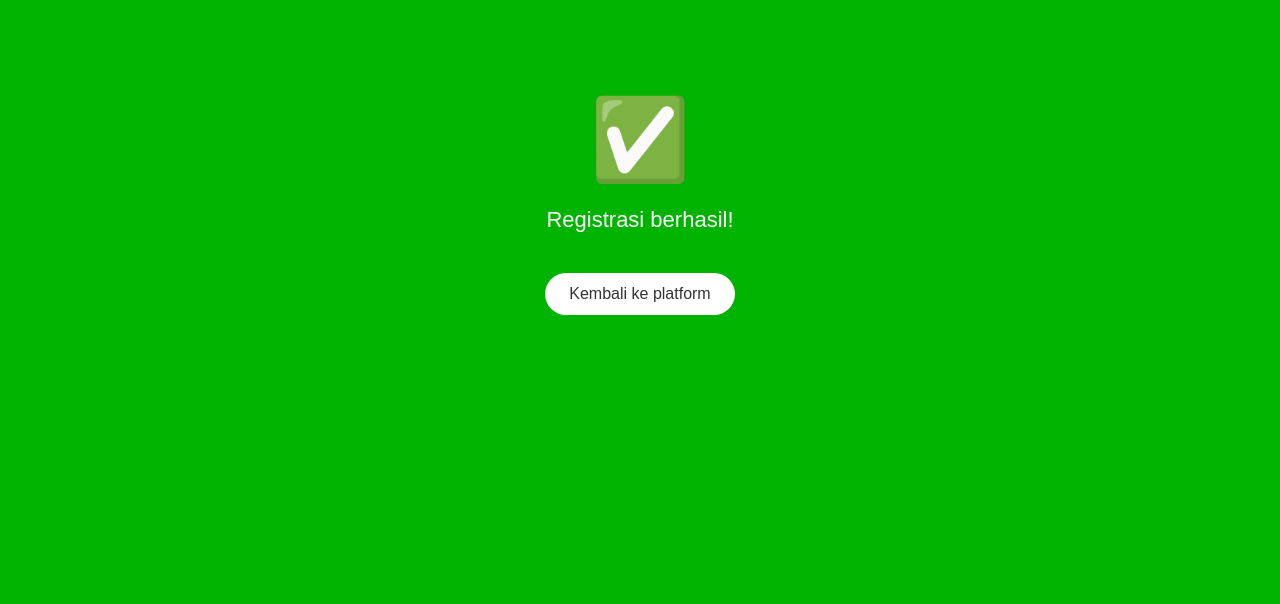
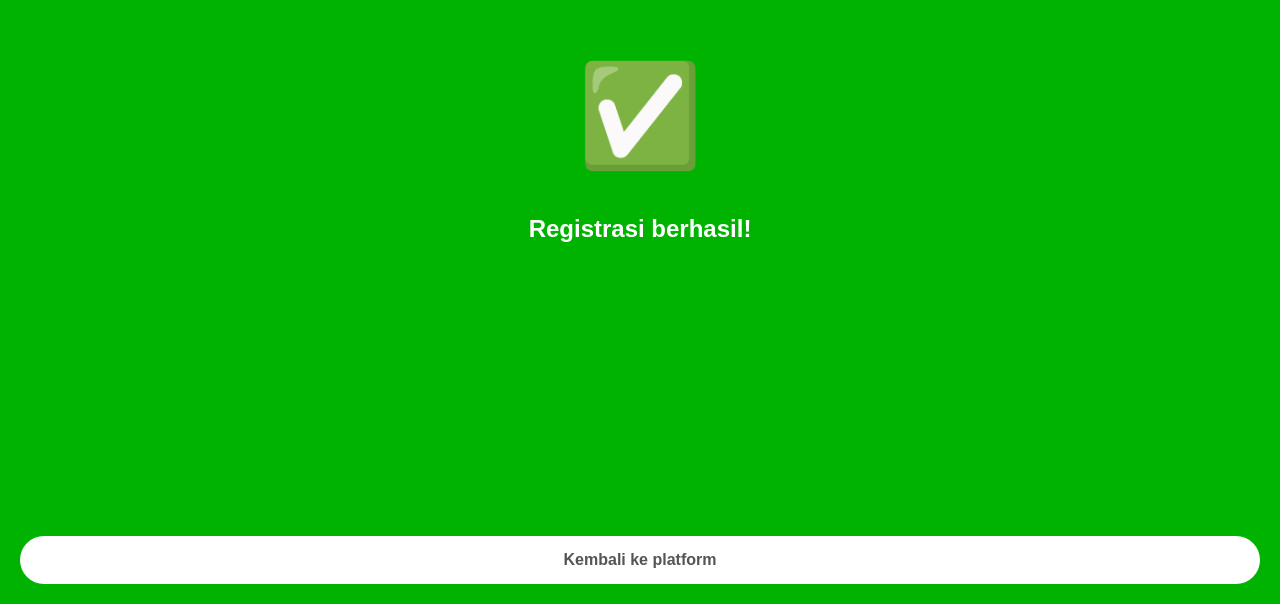
Before and after one commit to putraAsliRI/sample-deeplink, a plain HTML site: page register/index.html in a window 1280 px wide. Shown: the part 196-800 px from the top of the page. Drawn offline with Linux system fonts and the light colour scheme.

Commit message:
Update index.html

```diff
--- a/register/index.html
+++ b/register/index.html
@@ -1,65 +1,76 @@
-
 <!DOCTYPE html>
 <html lang="en">
 <head>
   <meta charset="UTF-8">
   <meta name="viewport" content="width=device-width, initial-scale=1.0">
-  <title>Redirect to App</title>
+  <title>Registrasi Berhasil</title>
   <style>
     body {
+      margin: 0;
+      padding: 0;
+      background-color: #00b300; /* hijau */
       font-family: Arial, sans-serif;
       text-align: center;
-      background-color: #00B300; /* hijau */
-      color: white;
+      height: 100vh;
       display: flex;
       flex-direction: column;
+      justify-content: space-between;
+    }
+    .content {
+      flex: 1;
+      display: flex;
+      flex-direction: column;
+      align-items: center;
       justify-content: center;
-      align-items: center;
-      height: 100vh;
-      margin: 0;
+      color: white;
     }
-
-    .icon {
-      font-size: 80px;
+    .checkmark {
+      font-size: 100px;
       margin-bottom: 20px;
     }
-
-    .message {
-      font-size: 22px;
-      margin-bottom: 40px;
-    }
-
     .btn {
-      background: white;
-      color: #333;
-      padding: 12px 24px;
+      margin: 20px;
+      padding: 15px;
+      background-color: white;
+      color: #555;
       border: none;
-      border-radius: 25px;
+      border-radius: 30px;
       font-size: 16px;
+      font-weight: bold;
+      width: calc(100% - 40px);
       cursor: pointer;
     }
-
-    .btn:hover {
-      opacity: 0.9;
+    .btn:active {
+      opacity: 0.8;
     }
   </style>
 </head>
 <body>
-  <div class="icon">✅</div>
-  <div class="message">Registrasi berhasil!</div>
+  <div class="content">
+    <div class="checkmark">✅</div>
+    <h2>Registrasi berhasil!</h2>
+  </div>
+
   <button class="btn" id="btnBack">Kembali ke platform</button>
 
   <script>
-    const appLink = "myapp://payment/detail?appid=bni&transaction=register";
-    const fallbackLink = "https://example.com";
+    const deeplink = "myapp://payment/detail?appid=bni&transaction=register";
+    const fallback = "https://example.com"; // fallback jika app tidak ada
 
     document.getElementById("btnBack").addEventListener("click", () => {
-      // coba buka deeplink
-      window.location = appLink;
+      const start = Date.now();
 
-      // fallback kalau aplikasi tidak ada
+      // bikin iframe hidden untuk coba buka deeplink
+      const iframe = document.createElement("iframe");
+      iframe.style.display = "none";
+      iframe.src = deeplink;
+      document.body.appendChild(iframe);
+
+      // kalau setelah timeout user masih di browser → redirect ke fallback
       setTimeout(() => {
-        window.location = fallbackLink;
+        if (Date.now() - start < 1600) {
+          window.location.href = fallback;
+        }
       }, 1500);
     });
   </script>
```
